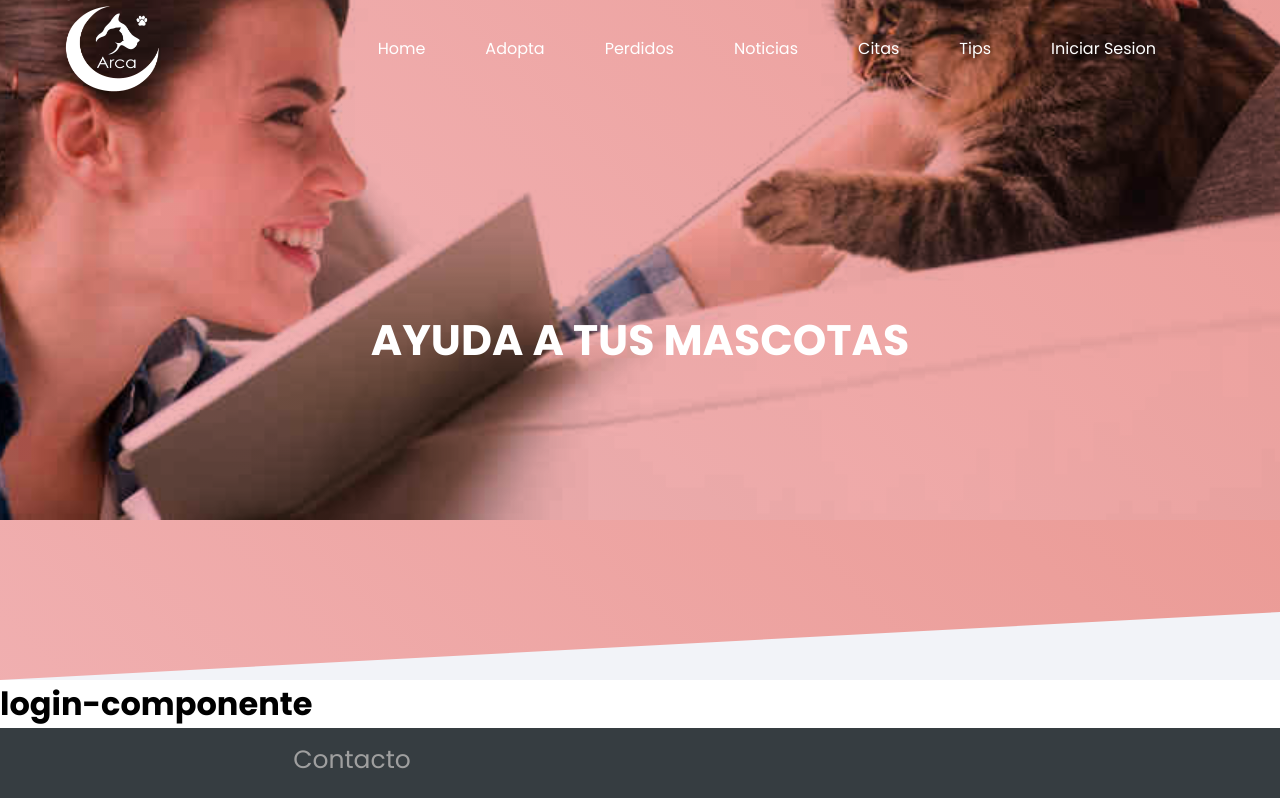
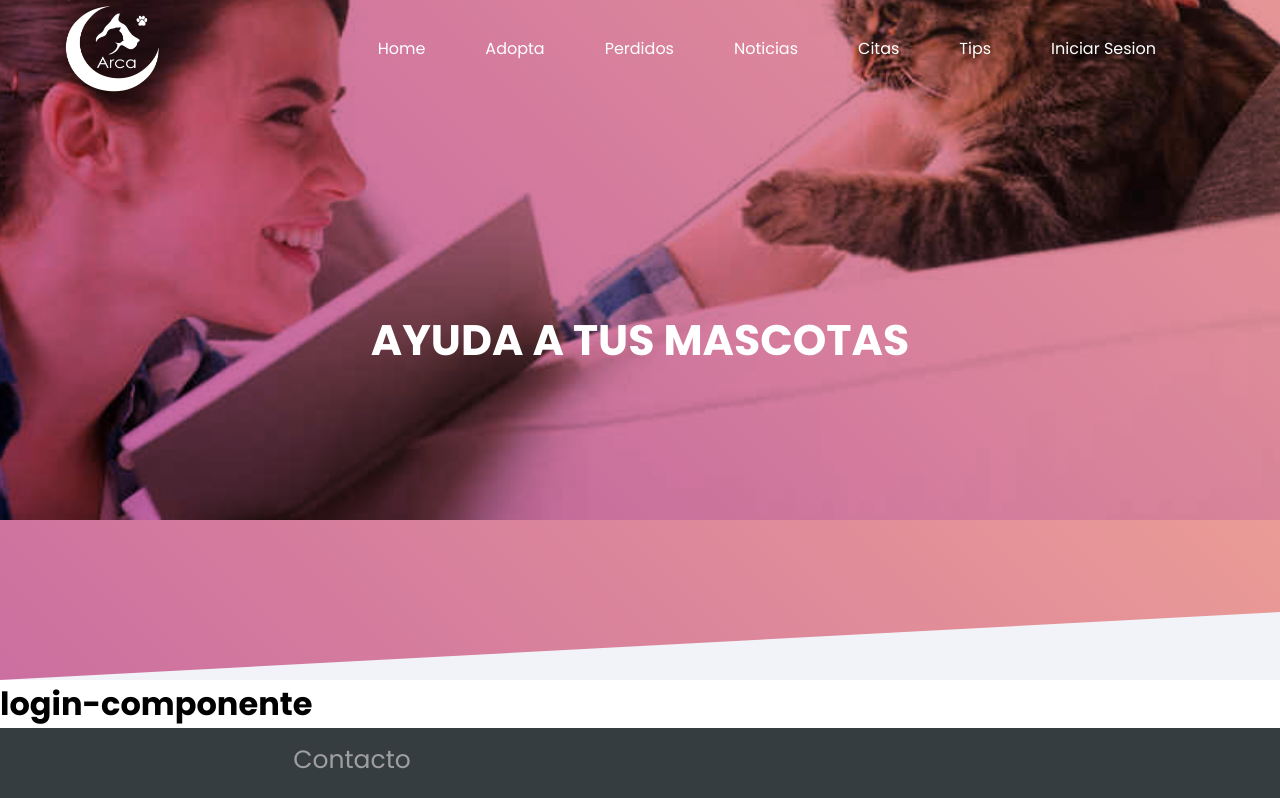
Before and after one commit to LeightNeal/arcaWeb, an Angular app: page /welcome/login in a window 1280 px wide. Shown: the top 798 px of the page. Built offline with nearby package versions, Linux system fonts and the light colour scheme.

Commit message:
form-login v5

```diff
--- a/src/styles.css
+++ b/src/styles.css
@@ -1422,7 +1422,7 @@ transition: .3s;
   .banner-login {
     width: 100%;
     height: var(--banner-height);
-    background: linear-gradient(45deg, #F2B6B9, #EB9B96), url('assets/img/adoptaGato.jpg') left no-repeat;
+    background: linear-gradient(45deg, #C05FA4, #EB9B96), url('assets/img/adoptaGato.jpg') left no-repeat;
     background-blend-mode: multiply;
     background-size: cover;
     background-position-x: center;
```
